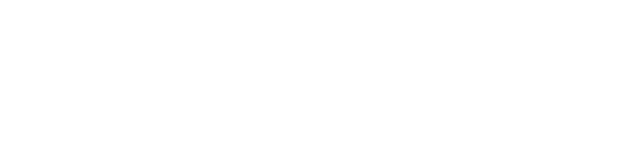
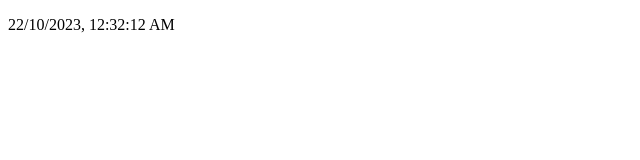
Before and after one commit to acciojob/clock-SuyashGaneshKadam, a website: page main.html in a window 1280 px wide. Shown: the whole page, without its empty margins (0-640 px from the left). Drawn offline with Linux system fonts and the light colour scheme.

Commit message:
created a submission

```diff
--- a/main.html
+++ b/main.html
@@ -6,8 +6,9 @@
 	<link rel="stylesheet" href="styles.css">
 </head>
 
-<body>
+<body onload="timeCount();">
 	<!-- the entire body must be written by student -->
+	<p id="timer"></p>
     <script type="text/javascript" src="./script.js">
 </script>
 
--- a/script.js
+++ b/script.js
@@ -1 +1,28 @@
 //your JS code here. If required.
+function timeCount() {
+	var today = new Date();
+
+	var day = today.getDate();
+	var month = today.getMonth()+1;
+	var year = today.getFullYear();
+	var hour = today.getHours();
+	var end = "AM";
+	if(hour == 24){
+		hour = "00";
+	}
+	else if(hour > 12){
+		hour = hour - 12;
+		end = "PM";
+	}
+
+	var minute = today.getMinutes();
+	if(minute<10)minute = "0"+minute;
+
+	var second = today.getSeconds();
+	if(second<10)second = "0"+second;
+
+	document.getElementById("timer").innerText =
+	day+"/"+month+"/"+year+", "+hour+":"+minute+":"+second + " " + end;
+
+	setTimeout("timeCount()", 1000);
+}
```
